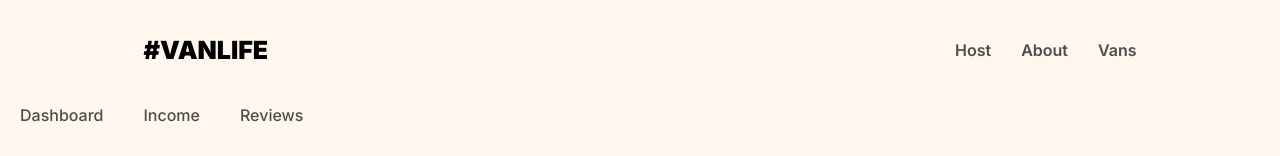
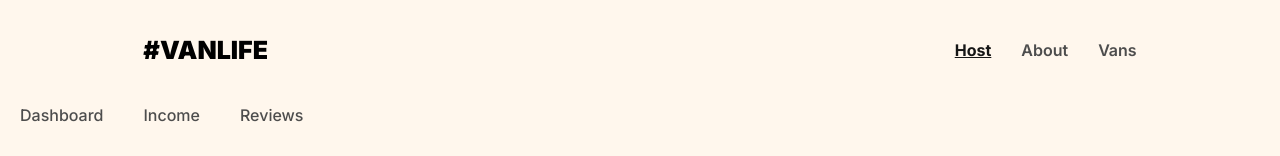
Before and after one commit to matijazuber/vanlife-page, a React (Vite) app: page /host in a window 1280 px wide. Shown: the top 156 px of the page. Built offline with nearby package versions, Linux system fonts and the light colour scheme; what miragejs would draw is missing.

Commit message:
created activeStyle so if its true it will provide a style to the element

```diff
--- a/src/components/Header.jsx
+++ b/src/components/Header.jsx
@@ -1,6 +1,11 @@
-import { Link } from "react-router-dom";
+import { NavLink, Link } from "react-router-dom";
 
 const Header = () => {
+  const activeStyle = {
+    fontWeight: "bold",
+    textDecoration: "underline",
+    color: "#161616",
+  };
   return (
     <>
       <header className="headerDiv">
@@ -18,7 +23,7 @@ const Header = () => {
         >
           #VANLIFE
         </Link>
-        <div
+        <nav
           style={{
             display: "flex",
             fontFamily: "Inter",
@@ -27,16 +32,28 @@ const Header = () => {
             gap: "30px",
           }}
         >
-          <Link className="host-header" to="/host">
+          <NavLink
+            style={({ isActive }) => (isActive ? activeStyle : null)}
+            className="host-header"
+            to="/host"
+          >
             Host
-          </Link>
-          <Link className="about-header" to="/about">
+          </NavLink>
+          <NavLink
+            style={({ isActive }) => (isActive ? activeStyle : null)}
+            className="about-header"
+            to="/about"
+          >
             About
-          </Link>
-          <Link className="vans-header" to="/vans">
+          </NavLink>
+          <NavLink
+            style={({ isActive }) => (isActive ? activeStyle : null)}
+            className="vans-header"
+            to="/vans"
+          >
             Vans
-          </Link>
-        </div>
+          </NavLink>
+        </nav>
       </header>
     </>
   );
```
